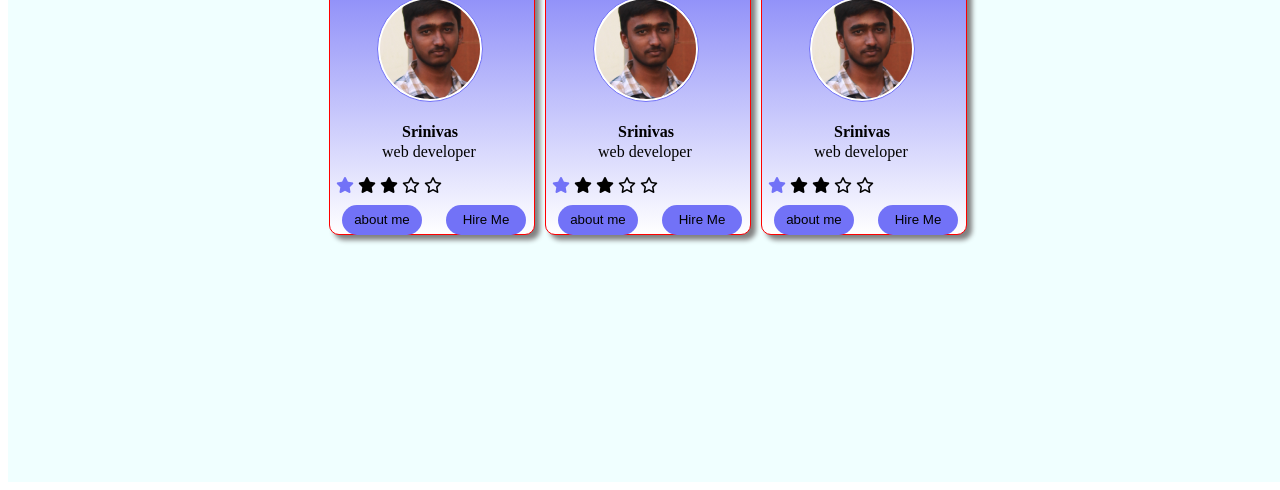
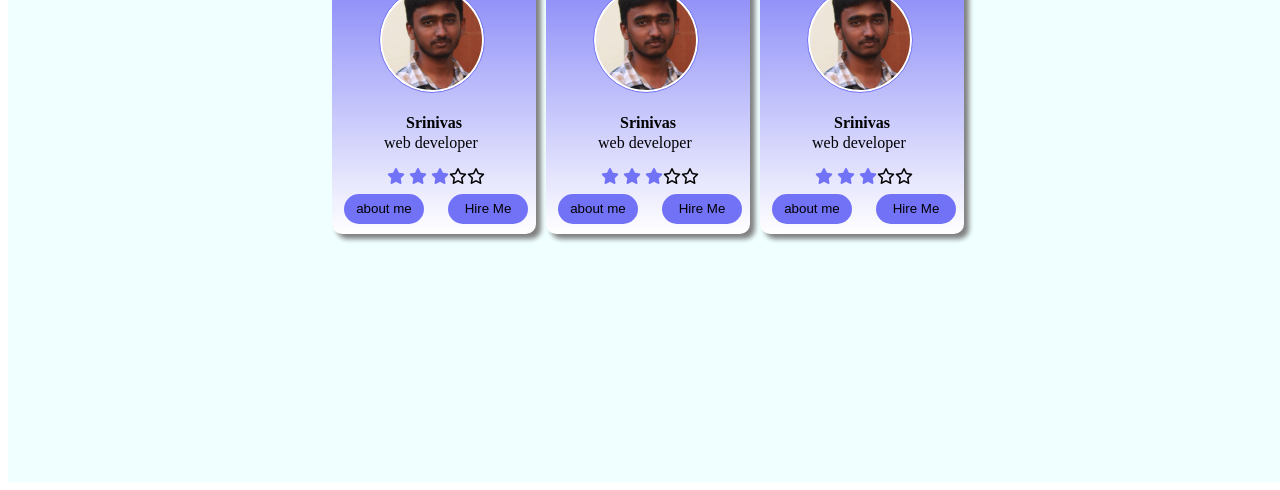
Before and after one commit to Srinivas-asr/srinivasarao, a plain HTML site: page index.html in a window 1280 px wide. Shown: the part 326-816 px from the top of the page. Drawn offline with Linux system fonts and the light colour scheme.

Commit message:
first commit

```diff
--- a/index.css
+++ b/index.css
@@ -3,6 +3,7 @@
     height:100vh;
     background-color: azure;
     display: flex;
+    flex-wrap: wrap;
     flex-direction: row;
     gap:10px;
     justify-content: center;
@@ -12,7 +13,7 @@
 .card{
     width:200px;
     height:300px;
-    border:1px solid red;
+    border:0px solid red;
     border-radius: 10px;
     padding:2px;
     background: linear-gradient(to bottom, rgb(114, 114, 247), white);
@@ -29,11 +30,13 @@
     padding:2PX;
     border-radius: 100px;
     background-color: white;
-    margin-top: 10px;
+    align-items: center;
+    margin-top: 1px;
     margin-left: 45px;
-    overflow-wrap: normal;
+    display: flex;
 
 }
+
 
 img{
     width:100%;
@@ -42,6 +45,9 @@ img{
     border-radius: 100%;
 
 
+}
+.fa-brands.fa-facebook{
+    display: inline-block;
 }
 
 button{
@@ -54,17 +60,15 @@ button{
 
 }
 h4{
-    margin-left: 35%;
-    /* align-items: center; */
-
+    display: flex;
+    justify-content: center;
+    /* align-items: top; */
 }
 
 p{
     margin-left: 25%;
     margin-top: -20px;
-    /* align-items: center; */
 
-    /* background-position: center; */
 }
 
 .bt1{
@@ -76,9 +80,26 @@ p{
     margin-left:20px;
 }
 
+
+.stars{
+    display: flex;
+    justify-content: center;
+    align-items: center;
+
+}
+
 .fa-solid.fa-star.i{
     color: rgb(114, 114, 247);
+    margin-left: 4px;
 
+}
+
+.fa-solid.fa-star.j{
+    color: rgb(114, 114, 247);
+    margin-left: 4px;
+}
+.fa-solid.fa-star.k{
+    color: rgb(114, 114, 247);
     margin-left: 4px;
 }
 .fa-brands.fa-facebook{
--- a/index.html
+++ b/index.html
@@ -18,11 +18,13 @@
             </div>
             <h4>Srinivas</h4>
             <p>web developer</p>
+            <div class="stars">
             <i class="fa-solid fa-star i"></i>
-            <i class="fa-solid fa-star"></i>
-            <i class="fa-solid fa-star"></i>
+            <i class="fa-solid fa-star j"></i>
+            <i class="fa-solid fa-star k"></i>
             <i class="fa-regular fa-star"></i>
             <i class="fa-regular fa-star"></i>
+            </div>
             <button class="bt1">about me</button>
             <button class="bt2">Hire Me</button>
         </div>
@@ -35,11 +37,13 @@
             </div>
             <h4>Srinivas</h4>
             <p>web developer</p>
+            <div class="stars">
             <i class="fa-solid fa-star i"></i>
-            <i class="fa-solid fa-star"></i>
-            <i class="fa-solid fa-star"></i>
+            <i class="fa-solid fa-star j"></i>
+            <i class="fa-solid fa-star k"></i>
             <i class="fa-regular fa-star"></i>
             <i class="fa-regular fa-star"></i>
+            </div>
             <button class="bt1">about me</button>
             <button class="bt2">Hire Me</button>
         </div>
@@ -52,14 +56,18 @@
             </div>
             <h4>Srinivas</h4>
             <p>web developer</p>
+            <div class="stars">
             <i class="fa-solid fa-star i"></i>
-            <i class="fa-solid fa-star"></i>
-            <i class="fa-solid fa-star"></i>
+            <i class="fa-solid fa-star j"></i>
+            <i class="fa-solid fa-star k"></i>
             <i class="fa-regular fa-star"></i>
             <i class="fa-regular fa-star"></i>
+            </div>
             <button class="bt1">about me</button>
             <button class="bt2">Hire Me</button>
-        </div>
+
+
+    </div>
     </div>
 
 </body>
```
